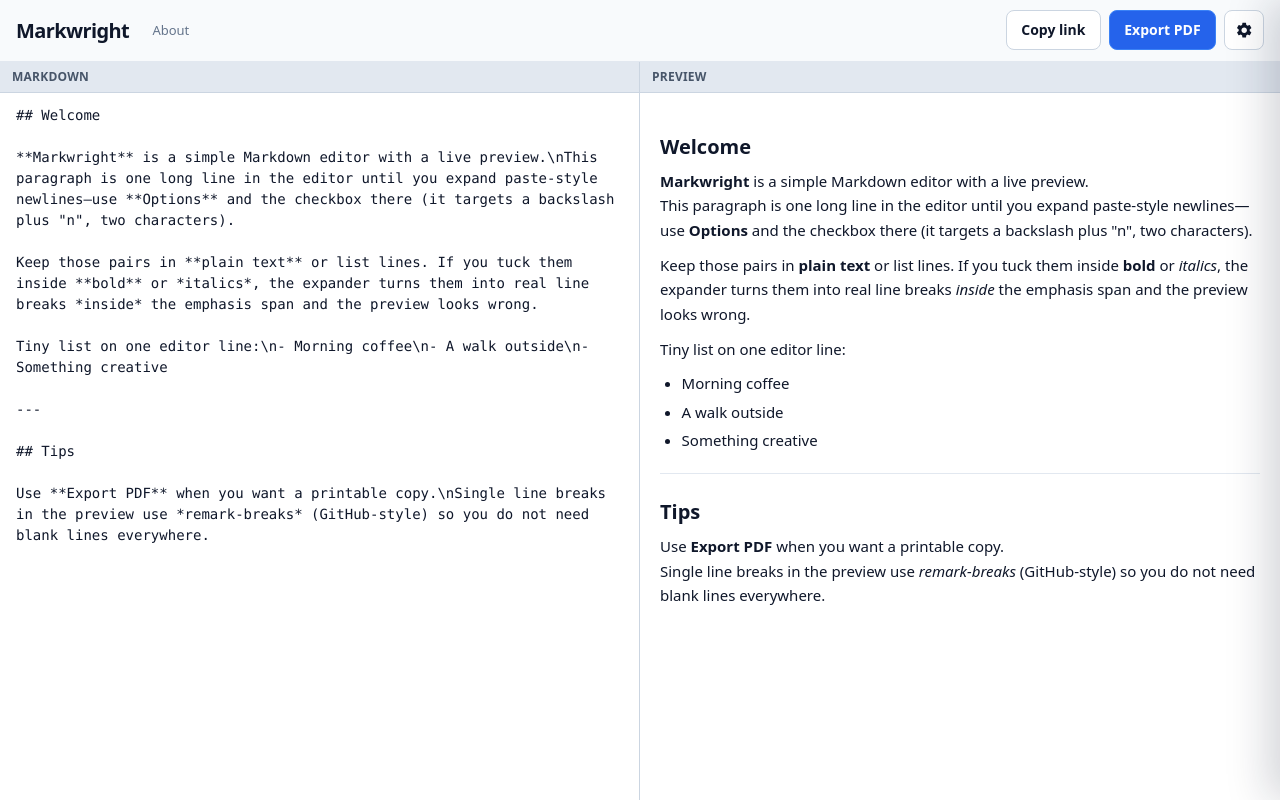
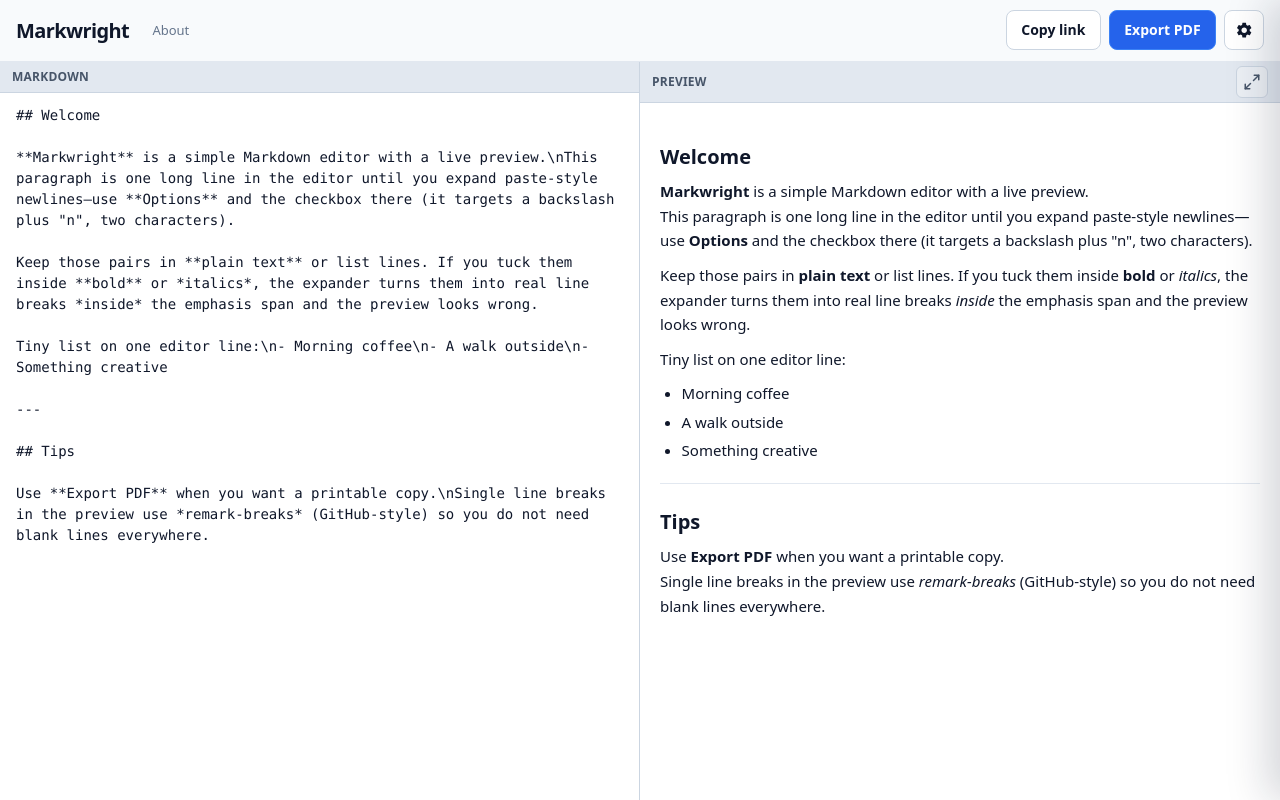
Before and after one commit to bdschultzAU/markwright, a React (Vite) app: page / in a window 1280 px wide. Built offline with nearby package versions, Linux system fonts and the light colour scheme.

Commit message:
add expander

```diff
--- a/src/App.css
+++ b/src/App.css
@@ -547,10 +547,30 @@
   min-height: 0;
 }
 
+.panes--preview-expanded {
+  grid-template-columns: 1fr;
+}
+
+.panes--preview-expanded .pane--markdown {
+  display: none;
+}
+
+.panes--preview-expanded .pane--preview {
+  border-right: none;
+}
+
+.panes--preview-expanded .preview {
+  max-width: none;
+}
+
 @media (max-width: 800px) {
   .panes {
     grid-template-columns: 1fr;
     grid-template-rows: minmax(200px, 1fr) minmax(200px, 1fr);
+  }
+
+  .panes--preview-expanded {
+    grid-template-rows: 1fr;
   }
 }
 
@@ -584,6 +604,41 @@
   color: var(--pane-header-text);
   background: var(--pane-header-bg);
   border-bottom: 1px solid var(--pane-header-border);
+}
+
+.pane-header--with-actions {
+  display: flex;
+  align-items: center;
+  justify-content: space-between;
+  gap: 0.5rem;
+}
+
+.pane-header--with-actions > span {
+  min-width: 0;
+}
+
+.pane-expand-button {
+  display: inline-flex;
+  align-items: center;
+  justify-content: center;
+  flex-shrink: 0;
+  width: 2rem;
+  height: 2rem;
+  padding: 0;
+  margin: -0.15rem 0;
+  border: 1px solid var(--pane-header-border);
+  border-radius: 6px;
+  background: color-mix(in srgb, var(--pane-header-bg) 65%, var(--preview-wrap-bg));
+  color: var(--pane-header-text);
+  cursor: pointer;
+}
+
+.pane-expand-button:hover {
+  background: color-mix(in srgb, var(--pane-header-bg) 45%, var(--preview-wrap-bg));
+}
+
+.pane-expand-button[aria-pressed="true"] {
+  background: color-mix(in srgb, var(--pane-header-bg) 40%, var(--preview-wrap-bg));
 }
 
 .editor {
--- a/src/App.tsx
+++ b/src/App.tsx
@@ -614,6 +614,50 @@
   );
 }
 
+/** Expand preview to full width (hide editor). */
+function IconExpandPreview() {
+  return (
+    <svg
+      xmlns="http://www.w3.org/2000/svg"
+      width="18"
+      height="18"
+      viewBox="0 0 24 24"
+      fill="none"
+      stroke="currentColor"
+      strokeWidth="2"
+      strokeLinecap="round"
+      strokeLinejoin="round"
+      aria-hidden
+    >
+      <polyline points="15 3 21 3 21 9" />
+      <polyline points="9 21 3 21 3 15" />
+      <line x1="21" y1="3" x2="14" y2="10" />
+      <line x1="3" y1="21" x2="10" y2="14" />
+    </svg>
+  );
+}
+
+/** Restore split view with markdown editor. */
+function IconSplitPanes() {
+  return (
+    <svg
+      xmlns="http://www.w3.org/2000/svg"
+      width="18"
+      height="18"
+      viewBox="0 0 24 24"
+      fill="none"
+      stroke="currentColor"
+      strokeWidth="2"
+      strokeLinecap="round"
+      strokeLinejoin="round"
+      aria-hidden
+    >
+      <rect x="3" y="4" width="7.5" height="16" rx="1" />
+      <rect x="13.5" y="4" width="7.5" height="16" rx="1" />
+    </svg>
+  );
+}
+
 /** Solid gear—reads clearly at 20px; thin stroke icons looked uneven in the header. */
 function IconGear() {
   return (
@@ -638,6 +682,7 @@
   const [pdfExporting, setPdfExporting] = useState(false);
   const [menuOpen, setMenuOpen] = useState(false);
   const [aboutOpen, setAboutOpen] = useState(false);
+  const [previewExpanded, setPreviewExpanded] = useState(false);
   const previewRef = useRef<HTMLElement>(null);
   const editorRef = useRef<HTMLTextAreaElement>(null);
   const editorSelectionPending = useRef<{ start: number; end: number } | null>(null);
@@ -962,8 +1007,8 @@
         </div>
       </aside>
 
-      <div className="panes">
-        <div className="pane">
+      <div className={`panes${previewExpanded ? " panes--preview-expanded" : ""}`}>
+        <div className="pane pane--markdown">
           <div className="pane-header">Markdown</div>
           <textarea
             ref={editorRef}
@@ -976,8 +1021,24 @@
             aria-label="Markdown source"
           />
         </div>
-        <div className="pane">
-          <div className="pane-header">Preview</div>
+        <div className="pane pane--preview">
+          <div className="pane-header pane-header--with-actions">
+            <span>Preview</span>
+            <button
+              type="button"
+              className="pane-expand-button"
+              onClick={() => setPreviewExpanded((e) => !e)}
+              aria-pressed={previewExpanded}
+              aria-label={
+                previewExpanded
+                  ? "Show markdown editor alongside preview"
+                  : "Expand preview to use full width"
+              }
+              title={previewExpanded ? "Show editor" : "Expand preview"}
+            >
+              {previewExpanded ? <IconSplitPanes /> : <IconExpandPreview />}
+            </button>
+          </div>
           <div className="preview-wrap">
             <article ref={previewRef} className="preview">
               {previewModel.parts.map((part, idx) =>
```
Also changed, not shown: 9 other files (tests, documents, lock files or other folders).
